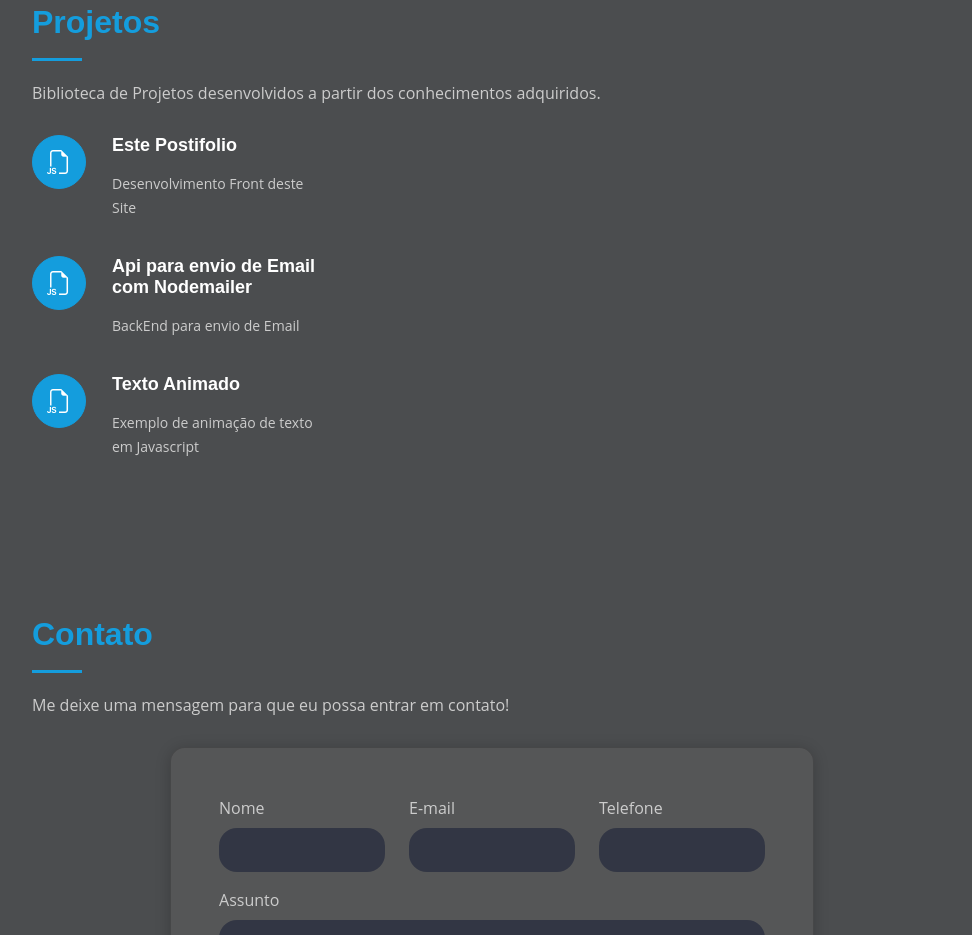
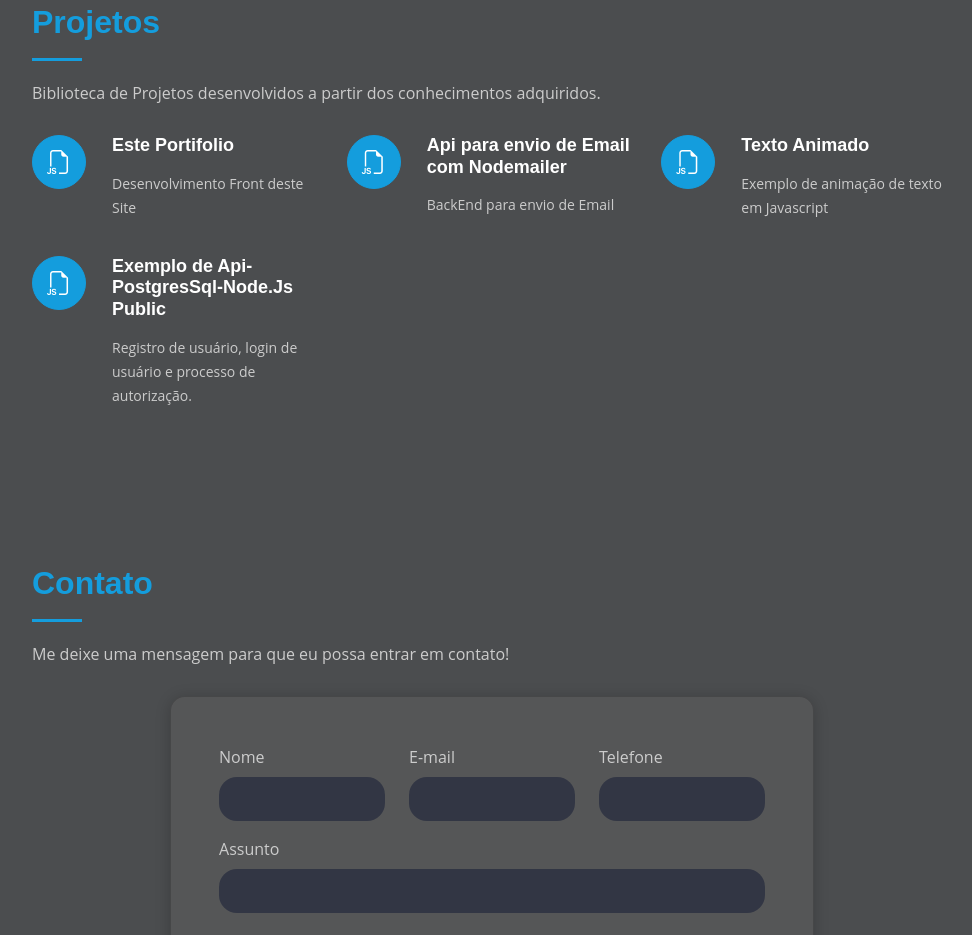
Before and after one commit to GodoySuellen/portifolio.github.io, a website: page index.html in a window 1280 px wide. Shown: the part 3137-4072 px from the top of the page, without its empty margins (298-1270 px from the left). Drawn offline with nearby package versions, Linux system fonts and the light colour scheme.

Commit message:
Done Projects
Update Projects

```diff
--- a/index.html
+++ b/index.html
@@ -225,30 +225,46 @@
         </div>
 
         <div class="row">
+
           <div class="col-lg-4 col-md-6 icon-box" data-aos="fade-up">
             <div class="icon"><i class="bi bi-filetype-js"></i></div>
-            <h4 class="title"><a href="https://github.com/GodoySuellen/portifolio.github.io" target="_blank">Este Postifolio</a>
+            <h4 class="title"><a href="https://github.com/GodoySuellen/portifolio.github.io" target="_blank">Este Portifolio</a>
             </h4>
             <p class="description">Desenvolvimento Front deste Site</p>
           </div>
-        </div>
 
-        <div class="row">
           <div class="col-lg-4 col-md-6 icon-box" data-aos="fade-up">
             <div class="icon"><i class="bi bi-filetype-js"></i></div>
             <h4 class="title"><a href="https://github.com/GodoySuellen/ApiEmailNodemailer" target="_blank">Api para envio de Email com Nodemailer</a>
             </h4>
             <p class="description">BackEnd para envio de Email</p>
           </div>
-        </div>
 
-        <div class="row">
           <div class="col-lg-4 col-md-6 icon-box" data-aos="fade-up">
             <div class="icon"><i class="bi bi-filetype-js"></i></div>
             <h4 class="title"><a href="https://github.com/GodoySuellen/Texto-Animado" target="_blank">Texto Animado</a>
             </h4>
             <p class="description">Exemplo de animação de texto em Javascript</p>
           </div>
+
+          <div class="col-lg-4 col-md-6 icon-box" data-aos="fade-up">
+            <div class="icon"><i class="bi bi-filetype-js"></i></div>
+            <h4 class="title"><a href="https://github.com/GodoySuellen/Api-PostgresSql-Node.Js" target="_blank">Exemplo de Api-PostgresSql-Node.Js
+              Public </a>
+            </h4>
+            <p class="description">Registro de usuário, login de usuário e processo de autorização.</p>
+          </div>
+
+        </div>
+
+        <div class="row">
+
+        </div>
+
+        <div class="row">
+
+
+
         </div>
       </div>
     </section><!-- End Project Section -->
```
